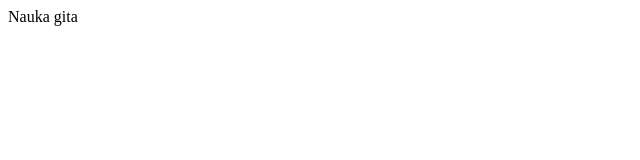
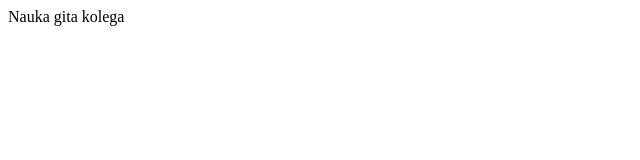
Before and after one commit to Pajicarrys/GitTutorial, a plain HTML site: page index.html in a window 1280 px wide. Shown: the full height of the page, 0-640 px from the left. Drawn offline with Linux system fonts and the light colour scheme.

Commit message:
zmiany_kolegi

```diff
--- a/index.html
+++ b/index.html
@@ -5,6 +5,6 @@
     <title>Nauka gita</title>
 </head>
 <body>
-    <p>Nauka gita</p>
+    <p>Nauka gita kolega</p>
 </body>
 </html>
```
